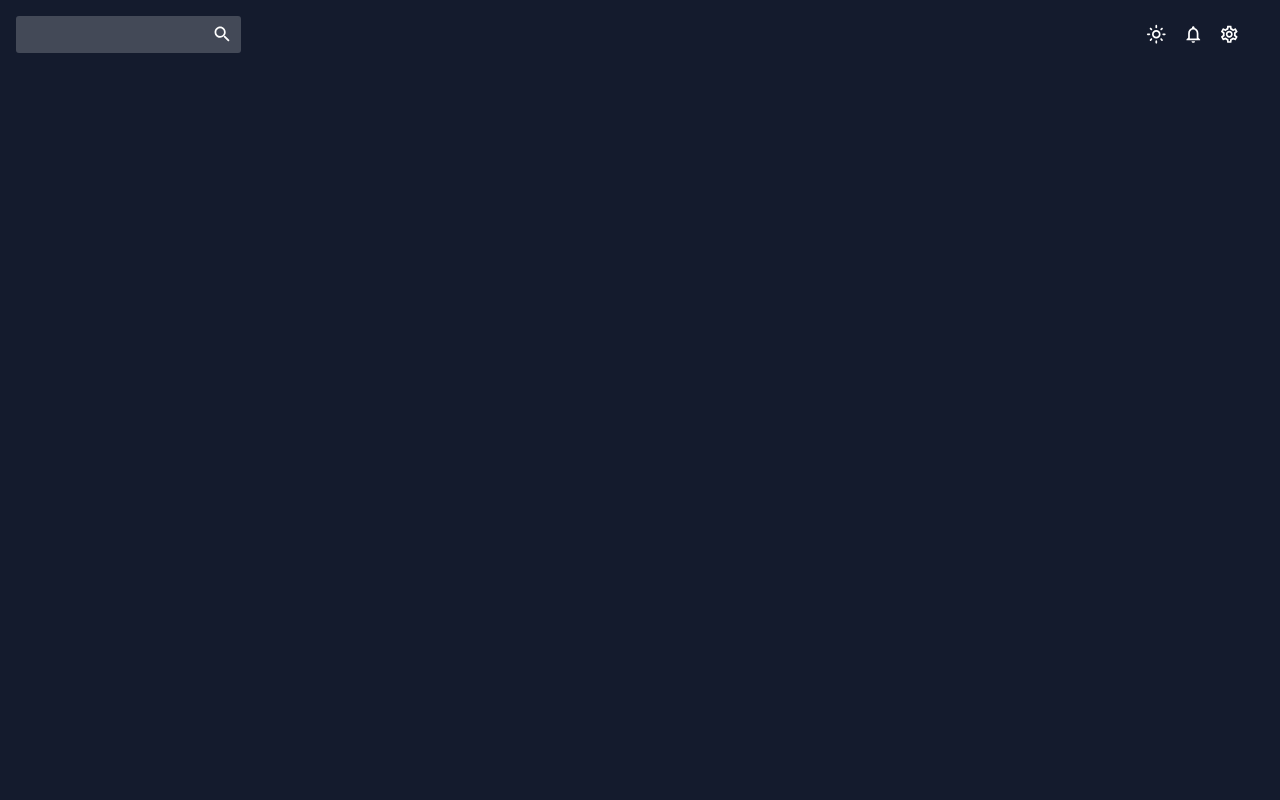
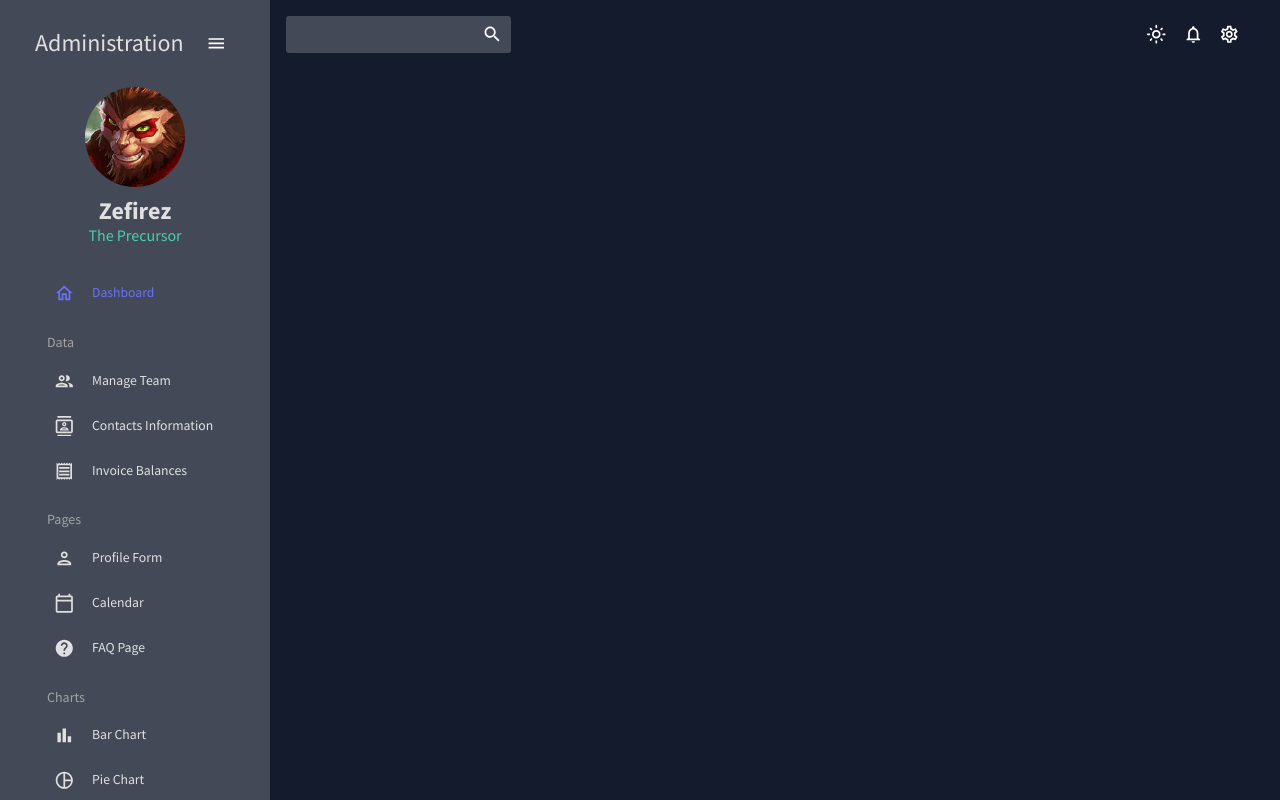
Before and after one commit to Tsumirez/react-dashboard, a React (Create React App) app: page /team in a window 1280 px wide. Built offline with nearby package versions, Linux system fonts and the light colour scheme.

Commit message:
Basic routing and SideBar (main navigation) done

```diff
--- a/src/App.js
+++ b/src/App.js
@@ -1,6 +1,19 @@
 import { ColorModeContext, useMode } from "./theme";
 import { CssBaseline, ThemeProvider } from "@mui/material";
+import { Routes, Route } from "react-router-dom";
 import TopBar from "./scenes/global/TopBar";
+import SideBar from "./scenes/global/SideBar";
+import Dashboard from "./scenes/dashboard"
+// import Team from "./scenes/team"
+// import Invoices from "./scenes/invoices"
+// import Contacts from "./scenes/contacts"
+// import Bar from "./scenes/bar"
+// import Form from "./scenes/form"
+// import Line from "./line"
+// import Pie from "./scenes/pie"
+// import FAQ from "./scenes/faq"
+// import Geography from "./scenes/geography"
+// import Calendar  from "./scenes/calendar";
 
 function App() {
   const [theme, coloreMode] = useMode();
@@ -10,8 +23,22 @@ function App() {
       <ThemeProvider theme={theme}>
         <CssBaseline />
         <div className="app">
+          <SideBar></SideBar>
           <main className="content">
             <TopBar />
+            <Routes>
+              <Route path="/" element={<Dashboard />} />
+              {/*<Route path="/team" element={<Team />} />
+              <Route path="/contacts" element={<Contacts />} />
+              <Route path="/invoices" element={<Invoices />} />
+              <Route path="/form" element={<Form />} />
+              <Route path="/bar" element={<Bar />} />
+              <Route path="/pie" element={<Pie />} />
+              <Route path="/line" element={<Line />} />
+              <Route path="/faq" element={<FAQ />} />
+              <Route path="/geography" element={<Geography />} />
+              <Route path="/calendar" element={<Calendar />} /> */}
+            </Routes>
           </main>
         </div>
       </ThemeProvider>
--- a/src/scenes/global/SideBar.jsx
+++ b/src/scenes/global/SideBar.jsx
@@ -1,6 +1,229 @@
+import { useState } from "react";
+import { ProSidebar, Menu, MenuItem } from "react-pro-sidebar"
+import 'react-pro-sidebar/dist/css/styles.css';
+import { Box, IconButton, Typography, useTheme } from '@mui/material';
+import { Link } from "react-router-dom";
+import { tokens } from "../../theme";
+
+import HomeOutlinedIcon from "@mui/icons-material/HomeOutlined";
+import PeopleOutlinedIcon from "@mui/icons-material/PeopleOutlined";
+import ContactsOutlinedIcon from "@mui/icons-material/ContactsOutlined";
+import ReceiptOutlinedIcon from "@mui/icons-material/ReceiptOutlined";
+import PersonOutlinedIcon from "@mui/icons-material/PersonOutlined";
+import CalendarTodayOutlinedIcon from "@mui/icons-material/CalendarTodayOutlined";
+import HelpOutlinedIcon from "@mui/icons-material/HelpOutlined";
+import BarChartOutlinedIcon from "@mui/icons-material/BarChartOutlined";
+import PieChartOutlinedIcon from "@mui/icons-material/PieChartOutlined";
+import TimelineOutlinedIcon from "@mui/icons-material/TimelineOutlined";
+import MenuOutlinedIcon from "@mui/icons-material/MenuOutlined";
+import MapOutlinedIcon from "@mui/icons-material/MapOutlined";
+
+const Item = ({ title, to, icon, selected, setSelected }) => {
+  const theme = useTheme();
+  const colors = tokens(theme.palette.mode);
+
+  return (
+    <MenuItem
+      active={selected === title}
+      style={{ color: colors.gray[100] }}
+      onClick={() => setSelected(title)}
+      icon={icon}>
+      <Typography>{title}</Typography>
+      <Link to={to} />
+    </MenuItem>
+  )
+};
+
+
+
 const SideBar = () => {
+  const theme = useTheme();
+  const colors = tokens(theme.palette.mode);
+  const [isCollapsed, setIsCollapsed] = useState(false);
+  const [selected, setSelected] = useState("Dashboard");
+
   return (
-    <div>SideBar</div>
+    <Box sx={{
+      "& .pro-sidebar-inner": {
+        background: `${colors.primary[400]} !important`
+      },
+      "& .pro-icon-wrapper": {
+        backgroundColor: "transparent !important"
+      },
+      "& .pro-inner-item": {
+        padding: "5px 35px 5px 20px !important"
+      },
+      "& .pro-inner-item:hover": {
+        color: "#868dfb !important"
+      },
+      "& .pro-menu-item.active": {
+        color: "#6970fa !important"
+      }
+    }}>
+
+      <ProSidebar collapsed={isCollapsed}>
+        <Menu iconShape="square">
+          {/* LOGO AND MENU ICON */}
+          <MenuItem
+            onClick={() => setIsCollapsed(!isCollapsed)}
+            icon={isCollapsed ? <MenuOutlinedIcon /> : undefined}
+            style={{
+              margin: "10px 0 20px 0",
+              color: colors.gray[100]
+            }}
+          >
+            {!isCollapsed && (
+              <Box
+                display="flex"
+                justifyContent="space-between"
+                alignItems="center"
+                ml="15px"
+              >
+                <Typography variant="h3" color={colors.gray[100]}>
+                  Administration
+                </Typography>
+                <IconButton onClick={() => setIsCollapsed(!isCollapsed)}>
+                  <MenuOutlinedIcon />
+                </IconButton>
+              </Box>
+            )}
+
+          </MenuItem>
+
+          {!isCollapsed && (
+            <Box mb="25px">
+              <Box display="flex" justifyContent="center" alignItems="center">
+                <img
+                  width="100px"
+                  height="100px"
+                  src={`../../assets/user.jpg`}
+                  alt="profile-user"
+                  style={{ cursor: "pointer", borderRadius: "50%" }}
+                />
+              </Box>
+              <Box textAlign="center">
+                <Typography
+                  variant="h3"
+                  color={colors.gray[100]}
+                  fontWeight="bold"
+                  sx={{ m: "10px 0 0 0" }}
+                >
+                  Zefirez
+                </Typography>
+                <Typography variant="h5" color={colors.greenAccent[500]}>
+                  The Precursor
+                </Typography>
+              </Box>
+            </Box>
+          )}
+
+          <Box paddingLeft={isCollapsed ? undefined : "10%"}>
+            <Item
+              title="Dashboard"
+              to="/"
+              icon={<HomeOutlinedIcon />}
+              selected={selected}
+              setSelected={setSelected}
+            />
+
+            <Typography variant="h6" color={colors.gray[300]} sx={{ m: "15px 0 5px 20px" }}>
+              Data
+            </Typography>
+
+            <Item
+              title="Manage Team"
+              to="/team"
+              icon={<PeopleOutlinedIcon />}
+              selected={selected}
+              setSelected={setSelected}
+            />
+
+            <Item
+              title="Contacts Information"
+              to="/contacts"
+              icon={<ContactsOutlinedIcon />}
+              selected={selected}
+              setSelected={setSelected}
+            />
+
+            <Item
+              title="Invoice Balances"
+              to="/invoices"
+              icon={<ReceiptOutlinedIcon />}
+              selected={selected}
+              setSelected={setSelected}
+            />
+
+            <Typography variant="h6" color={colors.gray[300]} sx={{ m: "15px 0 5px 20px" }}>
+              Pages
+            </Typography>
+
+            <Item
+              title="Profile Form"
+              to="/form"
+              icon={<PersonOutlinedIcon />}
+              selected={selected}
+              setSelected={setSelected}
+            />
+
+            <Item
+              title="Calendar"
+              to="/calendar"
+              icon={<CalendarTodayOutlinedIcon />}
+              selected={selected}
+              setSelected={setSelected}
+            />
+
+            <Item
+              title="FAQ Page"
+              to="/faq"
+              icon={<HelpOutlinedIcon />}
+              selected={selected}
+              setSelected={setSelected}
+            />
+
+            <Typography variant="h6" color={colors.gray[300]} sx={{ m: "15px 0 5px 20px" }}>
+              Charts
+            </Typography>
+
+            <Item
+              title="Bar Chart"
+              to="/bar"
+              icon={<BarChartOutlinedIcon />}
+              selected={selected}
+              setSelected={setSelected}
+            />
+
+            <Item
+              title="Pie Chart"
+              to="/pie"
+              icon={<PieChartOutlinedIcon />}
+              selected={selected}
+              setSelected={setSelected}
+            />
+
+            <Item
+              title="Line Chart"
+              to="/line"
+              icon={<TimelineOutlinedIcon />}
+              selected={selected}
+              setSelected={setSelected}
+            />
+
+<Item
+              title="Geography Chart"
+              to="/geography"
+              icon={<MapOutlinedIcon />}
+              selected={selected}
+              setSelected={setSelected}
+            />
+
+
+          </Box>
+        </Menu>
+      </ProSidebar>
+
+    </Box>
   )
 }
 
```
Also changed, not shown: public/assets/user.jpg (added).
